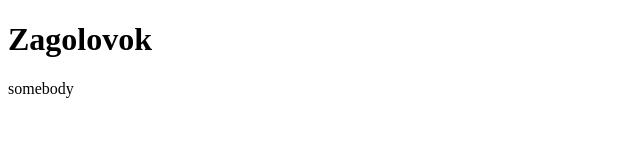
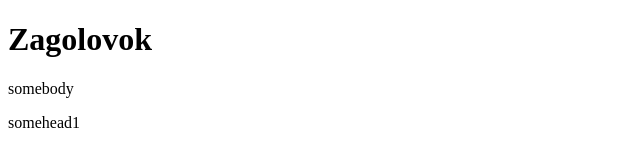
Before and after one commit to LeeroyJenkins92/git-start, a plain HTML site: page test.html in a window 1280 px wide. Shown: the full height of the page, 0-640 px from the left. Drawn offline with Linux system fonts and the light colour scheme.

```diff
--- a/test.html
+++ b/test.html
@@ -6,5 +6,6 @@
     <body>
         <h1>Zagolovok</h1>
     <p>somebody</p>
+        <p>somehead1</p>
     </body>
 </html>
```
